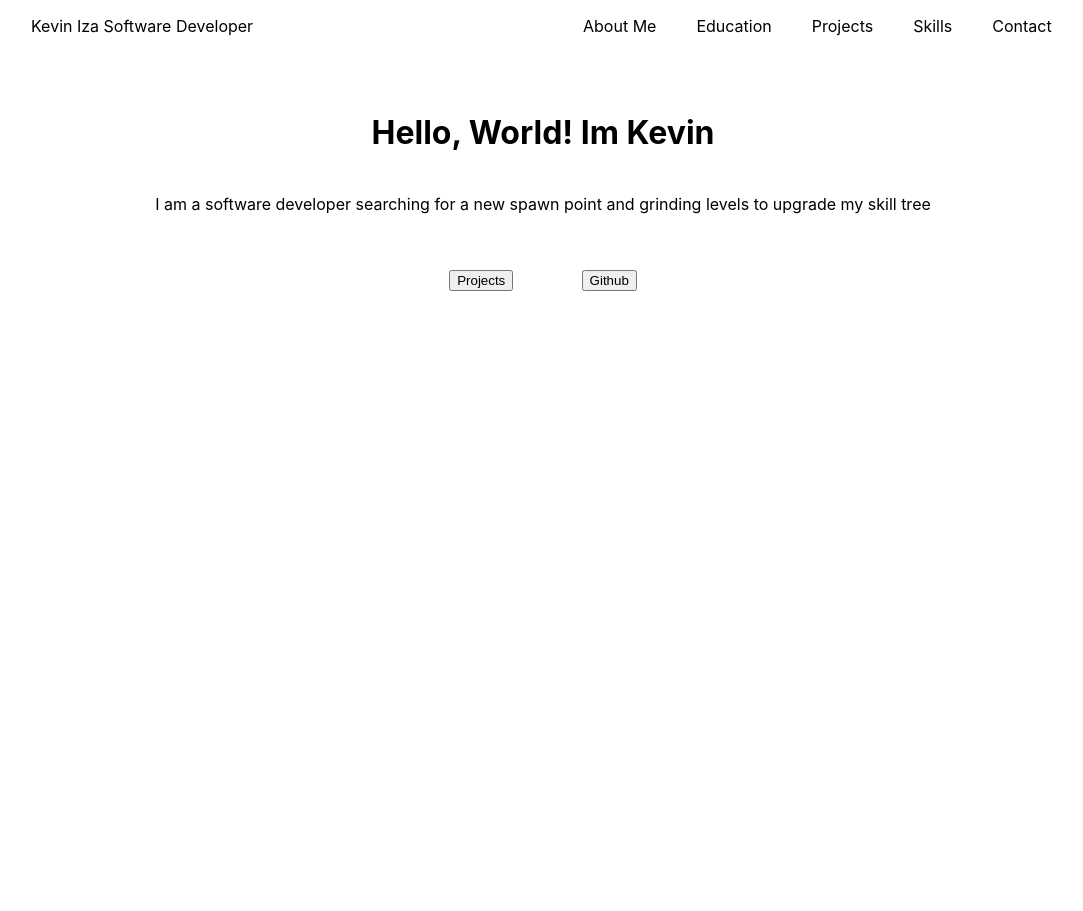
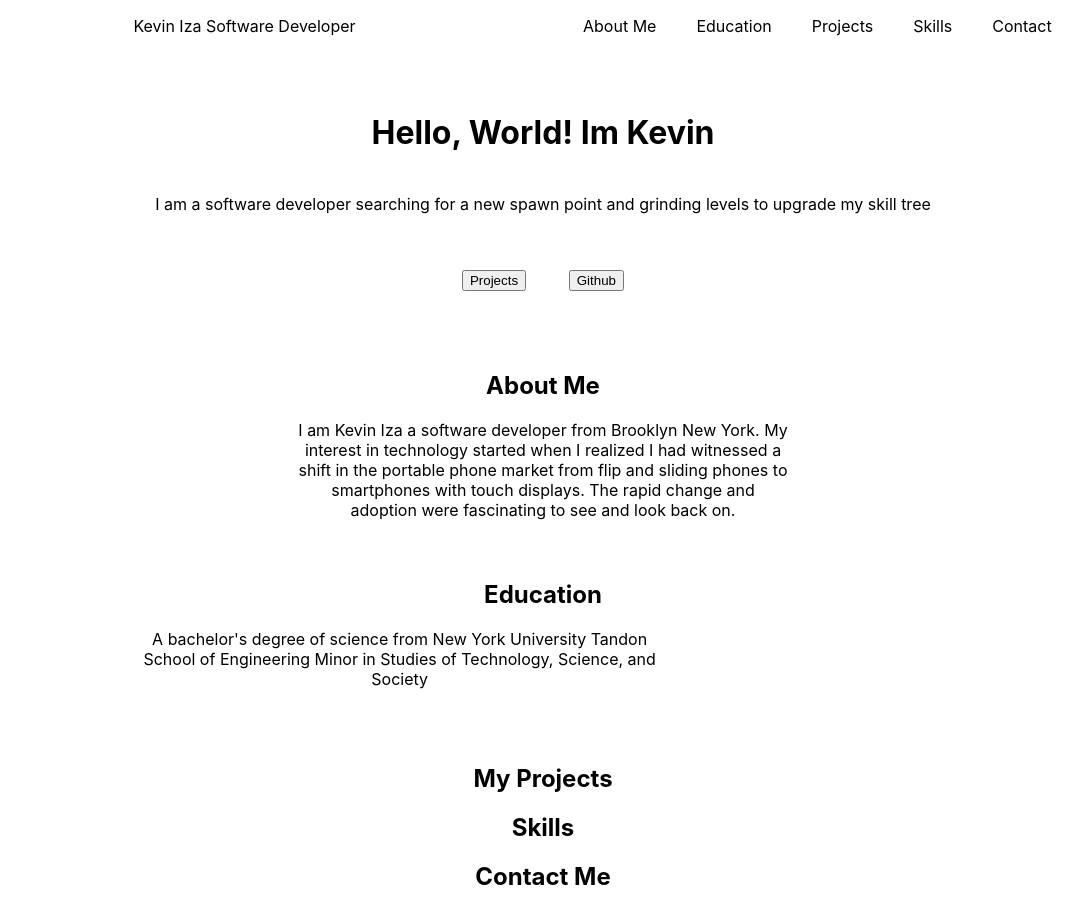
Before and after one commit to Izakevin/react-portfolio, a React (Create React App) app: page / in a window 1280 px wide. Shown: the whole page, without its empty margins (97-1180 px from the left). Before the commit the page ends 800 px from the top, so only its background shows below. Built offline with nearby package versions, Linux system fonts and the light colour scheme.

Commit message:
Added the rest of the content to the page

```diff
--- a/src/App.css
+++ b/src/App.css
@@ -1,6 +1,7 @@
 /*Header starts here*/
 header{
   background-color: white;      /*Changes the background-color of the header*/
+  padding-bottom: 60px;
 }
 
 /*hr-top includes the logo and the Navagation bar*/
@@ -46,6 +47,29 @@ header{
   margin: auto;
 }
 
+body{
+  width: 80%;
+  margin: auto;
+  text-align: center;
+}
+
+#about_me{
+  padding-bottom: 40px;
+}
+
+#about_me > p{
+  width: 60%;
+  margin: auto;
+}
+
+#education{
+  padding-bottom: 40px;
+}
+
+#education > p{
+  width: 65%;
+}
+
 .App-logo {
   height: 40vmin;
   pointer-events: none;
--- a/src/App.js
+++ b/src/App.js
@@ -22,13 +22,38 @@ function App() {
 
           <div id="hr-buttons">
             <button onClick={""}>Projects</button>
-            <button onClick={""}>Github</button>
+            <button onClick={()=> window.open("https://github.com/Izakevin","_blank")}>Github</button>
           </div>
         </div>
 
       </header>
 
       <body>
+        <div id="about_me">
+          <h2>About Me</h2>
+          <p>I am Kevin Iza a software developer from Brooklyn New York. My interest in technology started when I realized I had witnessed a shift in the portable phone market from flip and sliding phones to smartphones with touch displays. The rapid change and adoption were fascinating to see and look back on.
+          </p>
+        </div>
+
+        <div id="education">
+          <h2>Education</h2>
+          <p>A bachelor's degree of science from New York University Tandon School of Engineering
+            Minor in Studies of Technology, Science, and Society
+          </p>
+
+        </div>
+
+        <div id="projects">
+          <h2>My Projects</h2>
+        </div>
+
+        <div id="skills">
+          <h2>Skills</h2>
+        </div>
+
+        <div id ="contact_me">
+          <h2>Contact Me</h2>
+        </div>
 
       </body>
 
```
